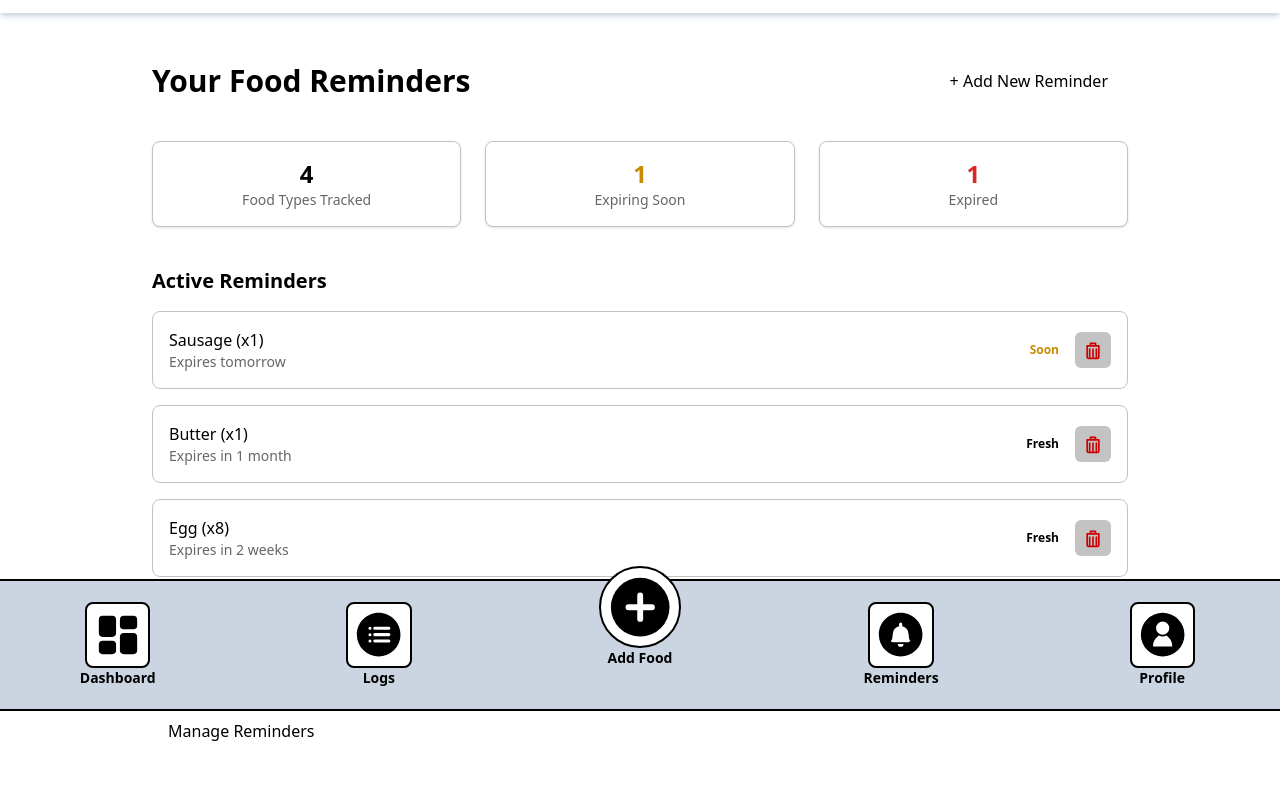
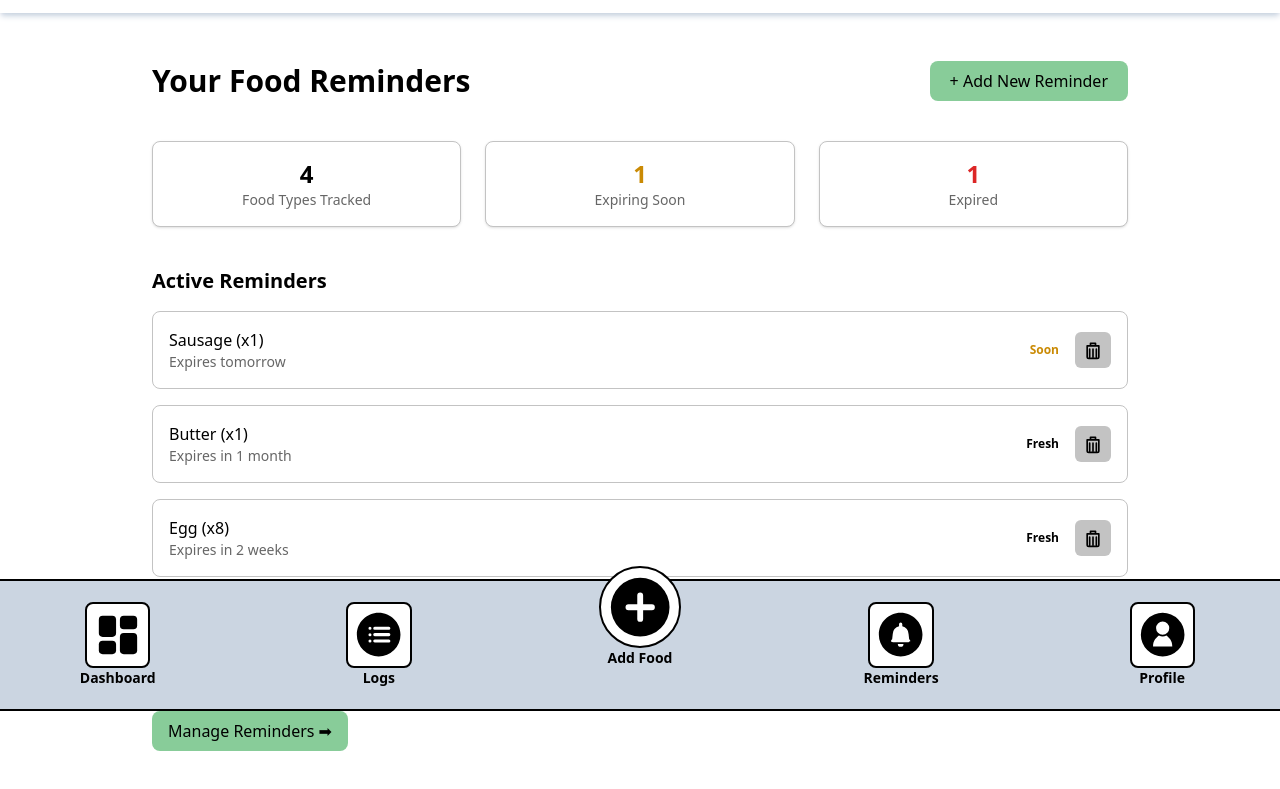
Before and after one commit to Gzheng710-kiwi/1800_202530_DTC03, a website built with Vite: page reminder.html in a window 1280 px wide. Shown: the part 89-878 px from the top of the page. Built offline with nearby package versions, Linux system fonts and the light colour scheme.

```diff
--- a/reminder.html
+++ b/reminder.html
@@ -118,7 +118,7 @@
           Your Food Reminders
         </h1>
         <button
-          class="mt-4 sm:mt-0 bg-[--highlight-bg-color] text-black px-5 py-2 rounded-lg hover:opacity-90 transition"
+          class="mt-4 sm:mt-0 bg-[#88cc99] text-black px-5 py-2 rounded-lg hover:opacity-90 transition"
         >
           + Add New Reminder
         </button>
@@ -176,7 +176,7 @@
                   fill="none"
                   viewBox="0 0 24 24"
                   stroke-width="2"
-                  stroke="#cc0000"
+                  stroke="black"
                   class="w-5 h-5"
                 >
                   <path
@@ -211,7 +211,7 @@
                   fill="none"
                   viewBox="0 0 24 24"
                   stroke-width="2"
-                  stroke="#cc0000"
+                  stroke="black"
                   class="w-5 h-5"
                 >
                   <path
@@ -246,7 +246,7 @@
                   fill="none"
                   viewBox="0 0 24 24"
                   stroke-width="2"
-                  stroke="#cc0000"
+                  stroke="black"
                   class="w-5 h-5"
                 >
                   <path
@@ -279,7 +279,7 @@
                   fill="none"
                   viewBox="0 0 24 24"
                   stroke-width="2"
-                  stroke="#cc0000"
+                  stroke="black"
                   class="w-5 h-5"
                 >
                   <path
@@ -296,9 +296,9 @@
 
       <div class="flex justify-between items-center pb-20 -mt-6">
         <button
-          class="bg-[--highlight-bg-color] text-black px-4 py-2 rounded-lg hover:opacity-90 transition"
+          class="bg-[#88cc99] text-black px-4 py-2 rounded-lg hover:opacity-90 transition"
         >
-          Manage Reminders
+          Manage Reminders ➡
         </button>
       </div>
     </main>
```
Also changed, not shown: images/cleanfridge-transparent.png (added).
